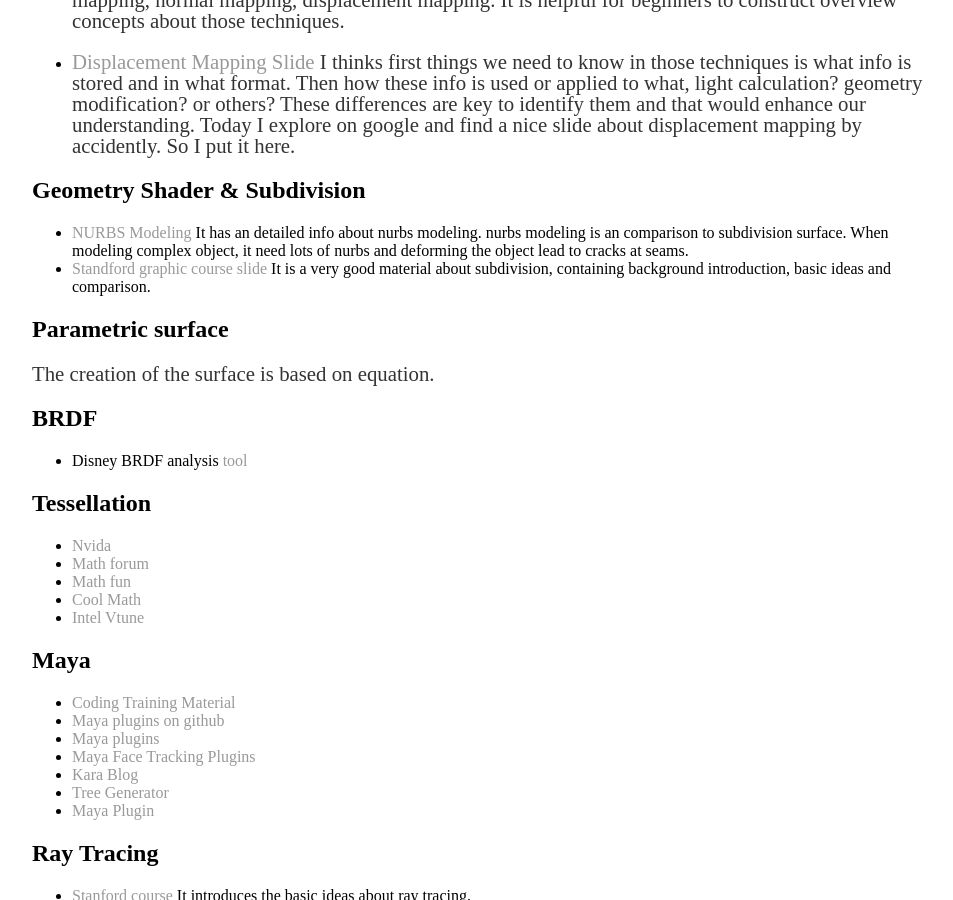
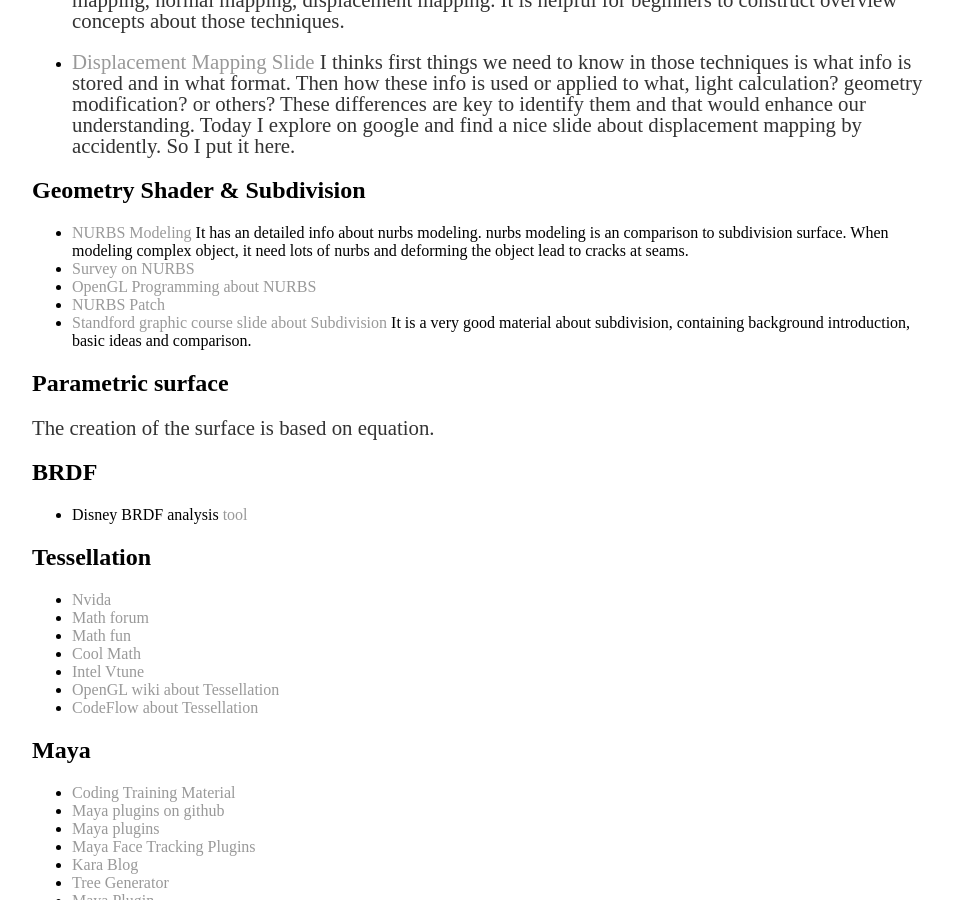
Before and after one commit to ychding11/ychding11.github.io, a Jekyll site: the page built from _posts/2015-03-23-Graphics-Resources.md, in a window 1280 px wide and 900 px high, scrolled down 824 px. Shown: the whole window, without its empty margins (160-1113 px from the left). Built offline with Jekyll 4.4.1, drawn with Linux system fonts in a browser that asks for light colours.

Commit message:
1. add new materials

```diff
--- a/_posts/2015-03-23-Graphics-Resources.md
+++ b/_posts/2015-03-23-Graphics-Resources.md
@@ -54,9 +54,11 @@
   It has an detailed info about nurbs modeling. nurbs modeling is an
   comparison to subdivision surface. When modeling complex object, it
   need lots of nurbs and deforming the object lead to cracks at seams.
-- [Standford graphic course slide](http://graphics.stanford.edu/courses/cs468-10-fall/LectureSlides/10_Subdivision.pdf)
-  It is  a very good material about subdivision, containing background
-  introduction, basic ideas and comparison.
+- [Survey on NURBS](http://design.osu.edu/carlson/history/PDFs/Piegl-NURBS-91.pdf)
+- [OpenGL Programming about NURBS](http://www.glprogramming.com/red/chapter12.html)
+- [NURBS Patch](http://www.3dtutorials.michaelorourke.com/tutorials/Modeling/Basics/NurbsPatchsIntro12.pdf)
+- [Standford graphic course slide about Subdivision](http://graphics.stanford.edu/courses/cs468-10-fall/LectureSlides/10_Subdivision.pdf)
+  It is  a very good material about subdivision, containing background introduction, basic ideas and comparison.
 
 ## Parametric surface
 
@@ -73,6 +75,9 @@
 - [Math fun](https://www.mathsisfun.com/geometry/tessellation.html)
 - [Cool Math](http://www.coolmath.com/lesson-tessellations-1)
 - [Intel Vtune](https://software.intel.com/en-us/node/596501)
+- [OpenGL wiki about Tessellation](https://www.opengl.org/wiki/Tessellation)
+- [CodeFlow about Tessellation](http://codeflow.org/entries/2010/nov/07/opengl-4-tessellation/)
+
 
 ## Maya
 
```
